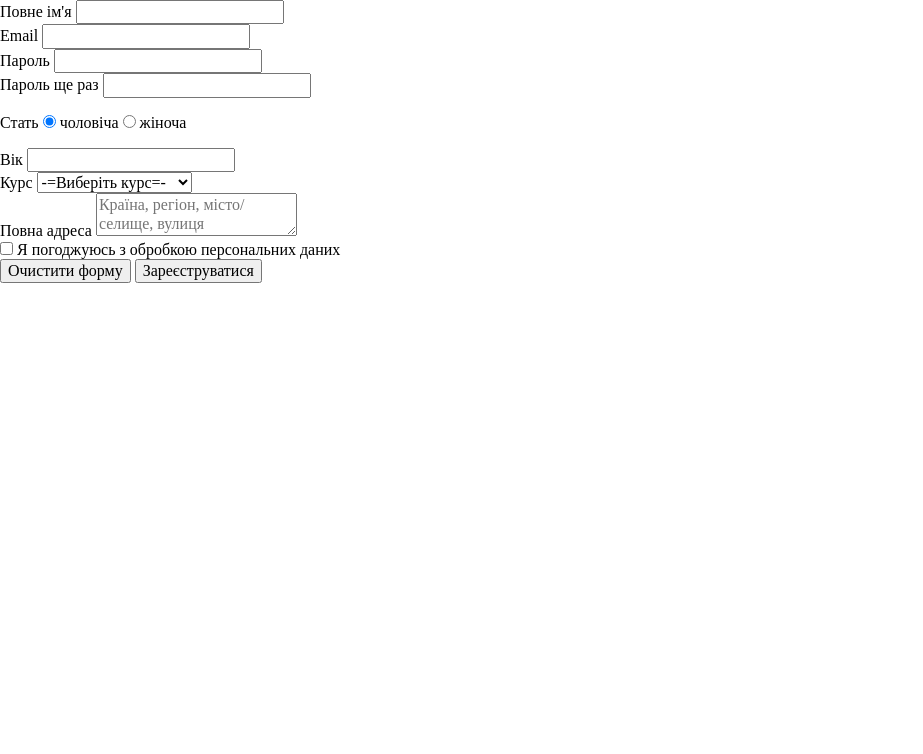
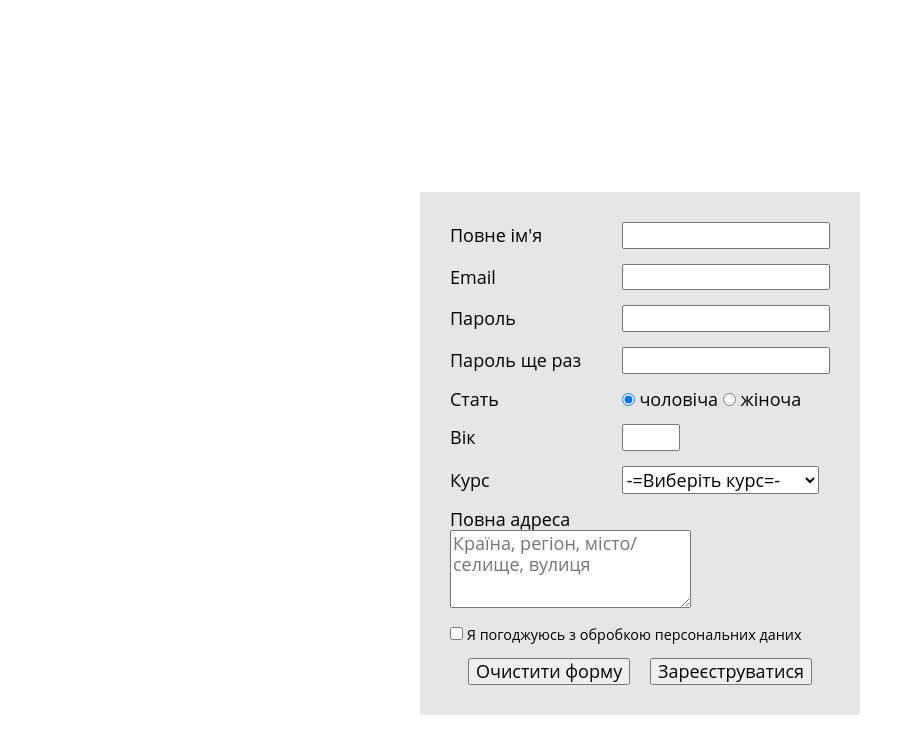
Before and after one commit to mamba0328/Beetrot-s_Forms, a plain HTML site: page index.html in a window 1280 px wide. Shown: the whole page, without its empty margins (0-923 px from the left). Drawn offline with Linux system fonts and the light colour scheme; a web font is replaced by a local one.

Commit message:
form styling and structuring is done

```diff
--- a/css/style.css
+++ b/css/style.css
@@ -1,7 +1,61 @@
 @import url('./normalize.css');
 @import url('./vars.css');
+@import url('../assets/fonts/OpenSans-VariableFont_wdth\,wght.ttf');
+
+html, body{
+    width: 100%;
+    height: 100%;
+    font-family: 'Open Sans', sans-serif;
+    font-size: var(--main-font-size);
+}
+
+.main{
+    width: 100%;
+    text-align: center;
+    padding: 15% 0; /* CHANGE!!!!!! */
+}
+
+.registration-form{
+    margin: 0 auto;
+    background-color: #e6e6e6;
+    padding: 30px;
+    text-align: start;
+    max-width: 380px;
+}
 
 
-body{
+.wrapper:not(.wrapper:last-of-type){
+    margin-bottom: 15px;
+}
 
+.wrapper:not(.checkbox)>label{
+    width: 150px;
+    display: inline-block;
+    margin-right: calc(100% - 363px);
+    font-weight: 500;
 }
+
+.wrapper:not(.radio, .checkbox) input {
+    display: inline-block;
+    width: 200px;
+}
+
+#age{
+    width: 50px;
+}
+
+.full-adress{
+    height: 4rem;
+}
+
+.checkbox{
+    font-size: 0.8rem;
+}
+
+.buttons{
+    text-align: center;
+}
+
+button.clear-form{
+    margin-right: 15px;
+}
--- a/index.html
+++ b/index.html
@@ -8,40 +8,41 @@
     <link rel="stylesheet" href="./css/style.css">
 </head>
 <body>
-    <main>
-        <form>
+    <main class="main">
+        <form class="registration-form">
             <div class="wrapper">
-                <label for="">Повне ім'я</label>
-                <input type="text">
+                <label for="full-name">Повне ім'я</label>
+                <input id='full-name' name='full-name' type="text" required>
             </div>
             <div class="wrapper">
-                <label for="">Email</label>
-                <input type="email">
+                <label for="email">Email</label>
+                <input id='email' type="email" name='email' required>
             </div>
             <div class="wrapper">
-                <label for="">Пароль</label>
-                <input type="password">
+                <label for="password">Пароль</label>
+                <input id='password' type="password" name='password' required>
             </div>
             <div class="wrapper">
-                <label for="">Пароль ще раз</label>
-                <input type="password">
+                <label for="password-repeat">Пароль ще раз</label>
+                <input id='password-repeat' type="password" name='password-repeat' required>
             </div>
             <div class="radio wrapper">
-                <p>
-                    Стать
+                <label>Стать</label>
+                <span id="age-radios">
                     <input type="radio" checked name="gender">
                     <label>чоловіча</label>
-                    <input type="radio" name="gender">
+                    <input type="radio" name="gender" required>
                     <label>жіноча</label>
-                </p>
+                </span>
             </div>
             <div class="wrapper">
-                <label for="">Вік</label>
-                <input type="text">
+                <label for="age">Вік</label>
+                <input id='age' name='age' type="text" required pattern="[0-9]+"
+                 maxlength="3">
             </div>
             <div class="wrapper">
-                <label for="">Курс</label>
-                <select>
+                <label for="course">Курс</label>
+                <select id='course' name="course" required>
                     <option selected disabled>-=Виберіть курс=-</option>
                     <option>Front-End</option>
                     <option>Back-End</option>
@@ -50,17 +51,17 @@
                 </select>
             </div>
             <div class="wrapper">
-                <label for="">Повна адреса</label>
-                <textarea placeholder="Країна, регіон, місто/селище, вулиця"></textarea>
+                <label for="full-adress">Повна адреса</label>
+                <textarea id='full-adress' class="full-adress" name='full-adress' placeholder="Країна, регіон, місто/селище, вулиця" required ></textarea>
             </div>
             <div class="checkbox wrapper">
-                <input type="checkbox">
-                <label for="">Я погоджуюсь з обробкою персональних даних</label>
+                <input id='terms' type="checkbox" class="terms" required>
+                <label for="terms">Я погоджуюсь з обробкою персональних даних</label>
             </div>
 
             <div class="buttons wrapper">
-                <button>Очистити форму</button>
-                <button>Зареєструватися</button>
+                <button class="clear-form" type="reset">Очистити форму</button>
+                <button class="submit" type="submit">Зареєструватися</button>
             </div>
         </form>
     </main>
```
